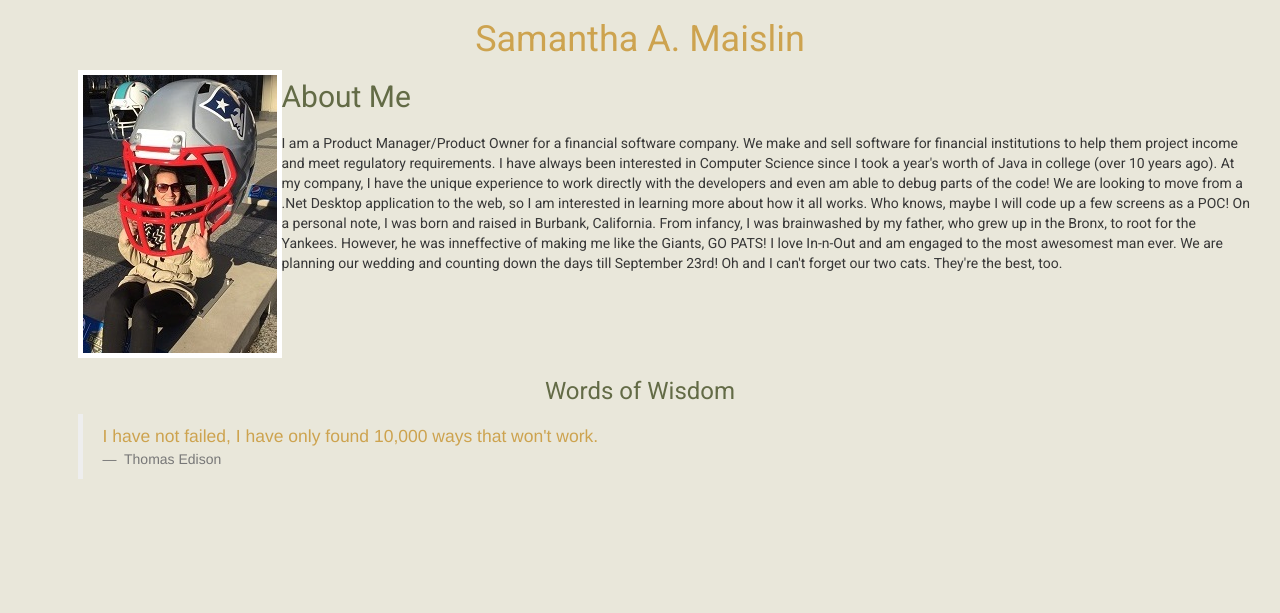
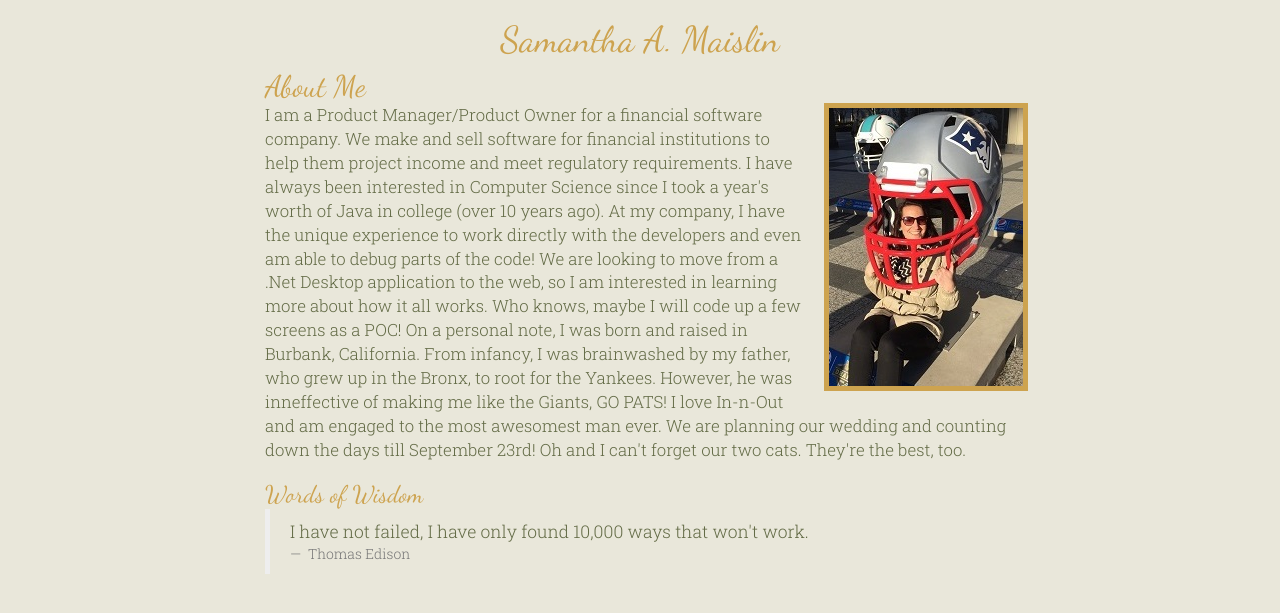
Before and after one commit to smaislin186/a1, a PHP site: page / in a window 1280 px wide. Shown: the top 613 px of the page. Run offline with PHP 8.4, Linux system fonts and the light colour scheme; some libraries are stand-ins or nearby versions.

Commit message:
Formatting and style fixes

```diff
--- a/index.php
+++ b/index.php
@@ -9,8 +9,7 @@
     <script src="https://ajax.googleapis.com/ajax/libs/jquery/1.11.0/jquery.min.js"></script>
 
     <!-- Google Fonts -->
-    <link href="https://fonts.googleapis.com/css?family=Roboto" rel="stylesheet">
-
+    <link href="https://fonts.googleapis.com/css?family=Dancing+Script|Roboto+Slab:300" rel="stylesheet">
     <!-- Local style sheet -->
     <link rel="stylesheet" href="/static/style.css"/>
 
@@ -20,10 +19,10 @@
 <body>
     <div class="container-fluid">
         <h1>Samantha A. Maislin</h1>
+        <h2>About Me</h2>
+        <p>
+            <img src="/images/Pats.jpg" alt="Samantha Maislin picture" class="photo">
 
-        <p>
-            <img src="/images/Pats.jpg" alt="Samantha Maislin picture" class="leftalign">
-            <h2>About Me</h2>
              <div class="text">I am a Product Manager/Product Owner for a financial software company. We make and sell software for
                 financial institutions to help them project income and meet regulatory requirements. I have always been interested in Computer
                 Science since I took a year's worth of Java in college (over 10 years ago). At my company, I have the unique experience to work directly
--- a/static/style.css
+++ b/static/style.css
@@ -2,42 +2,41 @@ body {
     background: #E9E7DA;
 }
 
-h1, p{
+h1{
     color:#CDA34F;
     justify-content: center;
     text-align: center;
-    font-family: 'Roboto', sans-serif;
+    font-family: 'Dancing Script', cursive;
 }
 
-h2{
-    color: #636B46;
+h2, h3{
+    color:#CDA34F;
     text-align: left;
-    font-family: 'Roboto', sans-serif;
+    font-family: 'Dancing Script', cursive;
+    margin: 0 20% 0 20%;
 }
 
-h3{
-    color:#636B46;
-    text-align: center;
-    font-family: 'Roboto', sans-serif;
-}
-
-.leftalign {
-    float: left;
-    padding: 0 0 0 0;
-    border: 5px solid #ffffff;
+.photo {
+    float: right;
+    border: 5px solid #CDA34F;
+    margin: 0 20% 0 20px;
 }
 
 p{
-    clear:left;
-    margin: 0 0 0% 5%;
+    clear:right;
+    margin: 0 0 0 5%;
 }
 
 .text{
-    color:#373737;
-    padding: 10px 10px 5% 5%;
-    font-family: 'Roboto', sans-serif;
+    color: #636B46;
+    justify-content: center;
+    font-size: larger;
+    font-family: 'Roboto Slab', serif;
+    margin: 0 20% 20px 20%;
 }
+
 .quotes{
-    color:#CDA34F;
-    margin: 0 0 5% 5%;
+    color: #636B46;
+    margin: 0 20% 0 20%;
+    font-family: 'Roboto Slab', serif;
 }
```
